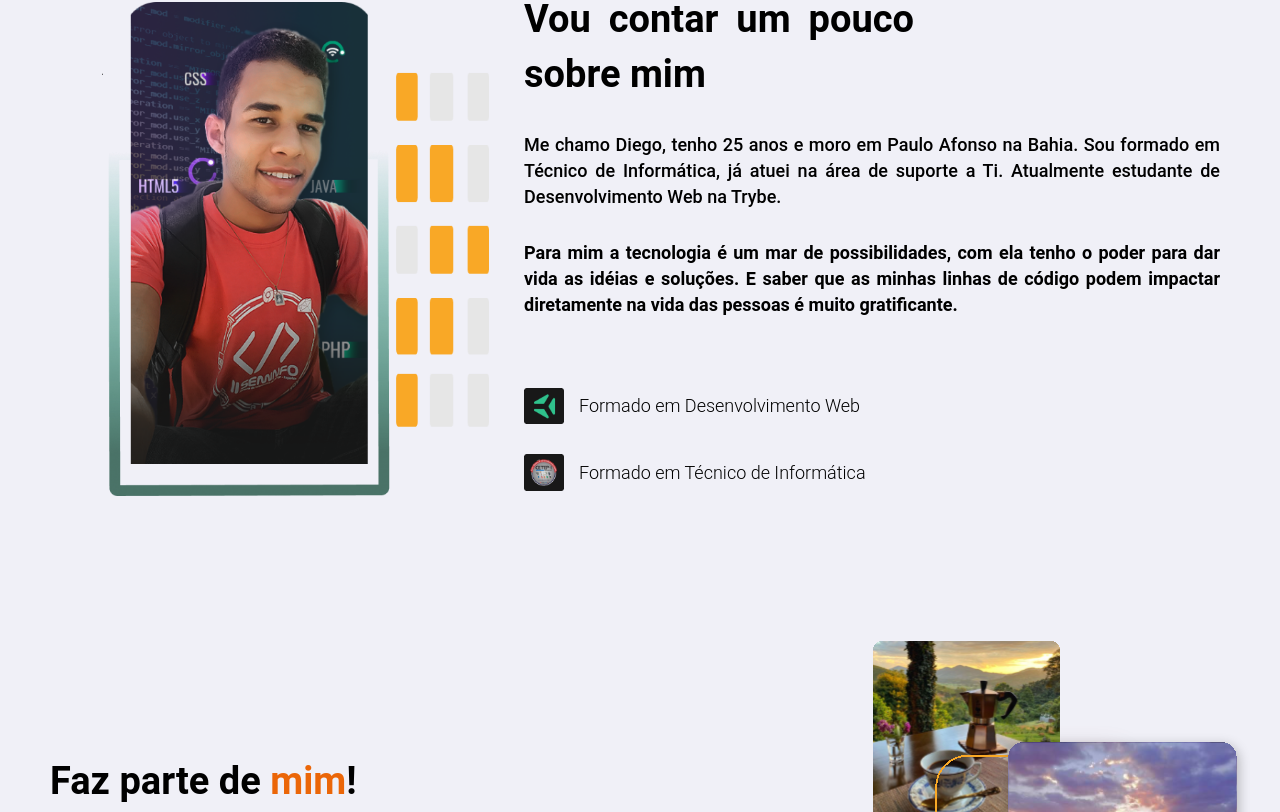
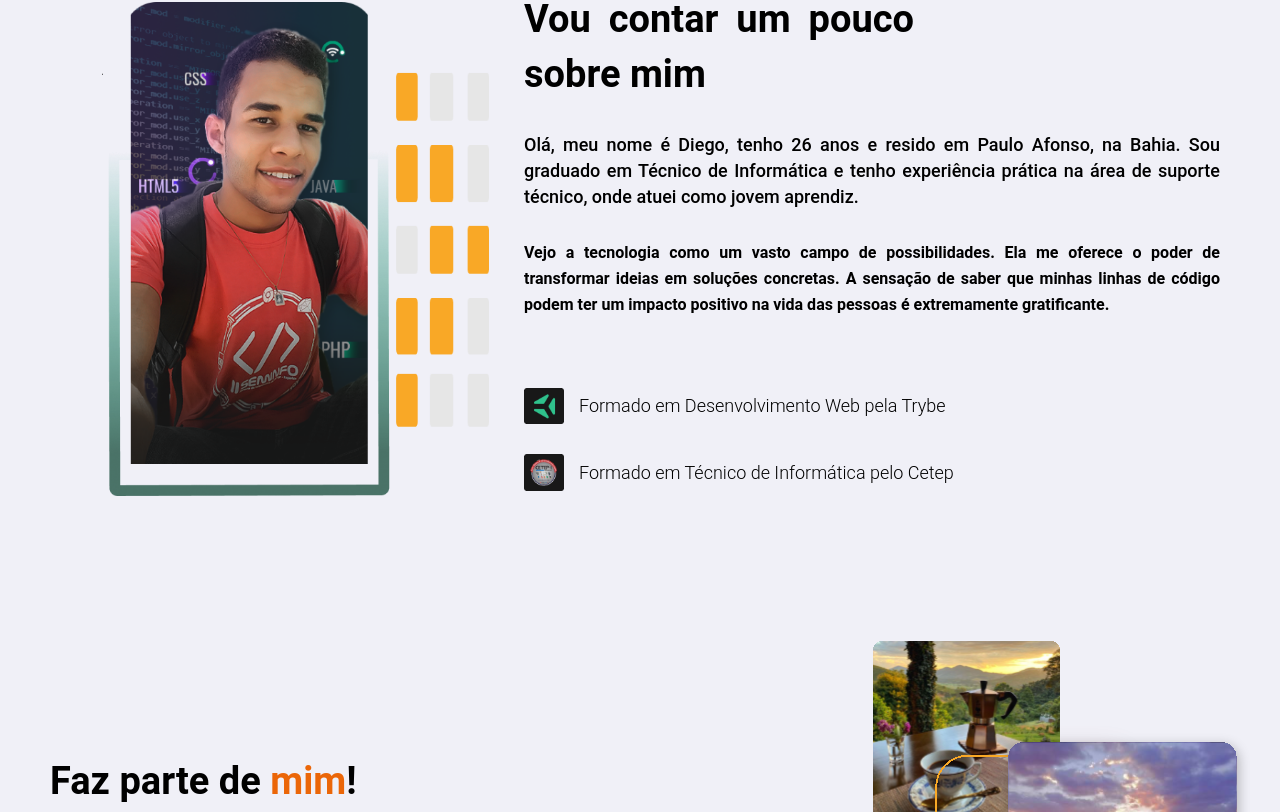
Before and after one commit to diegotimao/portifolio, a React (Create React App) app: page / in a window 1280 px wide. Shown: the part 888-1700 px from the top of the page. Built offline with nearby package versions, Linux system fonts and the light colour scheme.

Commit message:
feat: Atualização sessão sobre

```diff
--- a/src/components/Sobre/index.js
+++ b/src/components/Sobre/index.js
@@ -11,6 +11,10 @@ import Motivation from "../Motivation";
 function Sobre() {
   const { theme } = useContext(AuthContext);
   const [themeAplication, setTeamAplication] = useState('');
+
+  const getYears = new Date();
+  const years = getYears.getFullYear();
+  const agePerson = years - 1997;
 
   useEffect(() => {
     if (theme === 'lithe') return setTeamAplication('sobre-container-lithe-theme');
@@ -30,24 +34,23 @@ function Sobre() {
         <div className="sobre-info">
           <h1>Vou contar um pouco sobre mim</h1>
 
-          <p>Me chamo Diego, tenho 25 anos e moro em Paulo Afonso na Bahia.
-            Sou formado em Técnico de Informática, já atuei na área de suporte
-            a Ti. Atualmente estudante de Desenvolvimento Web na Trybe.</p>
+          <p>Olá, meu nome é Diego, tenho {agePerson} anos e resido em Paulo Afonso,
+            na Bahia. Sou graduado em Técnico de Informática e tenho
+            experiência prática na área de suporte técnico, onde atuei como jovem aprendiz.</p>
 
-          <strong>Para mim a tecnologia é um mar de possibilidades,
-            com ela tenho o poder para dar vida as idéias e soluções.
-            E saber que as minhas linhas de código podem impactar
-            diretamente na vida das pessoas é muito gratificante.</strong>
+          <h4>Vejo a tecnologia como um vasto campo de possibilidades. Ela me oferece o poder de transformar
+            ideias em soluções concretas. A sensação de saber que minhas linhas de código podem ter um impacto
+            positivo na vida das pessoas é extremamente gratificante.</h4>
 
           <div className="oraganization">
             <div className="organizatios-icon">
               <div className="formacao" data-aos="fade-down">
                 <img src={iconTrybe} alt="Trybe icon" />
-                <strong>Formado em Desenvolvimento Web</strong>
+                <strong>Formado em Desenvolvimento Web pela Trybe</strong>
               </div>
               <div className="formacao" data-aos="fade-down">
                 <img src={cetepIcon} alt="Cetep icon" />
-                <strong>Formado em Técnico de Informática</strong>
+                <strong>Formado em Técnico de Informática pelo Cetep</strong>
               </div>
             </div>
           </div>
```
